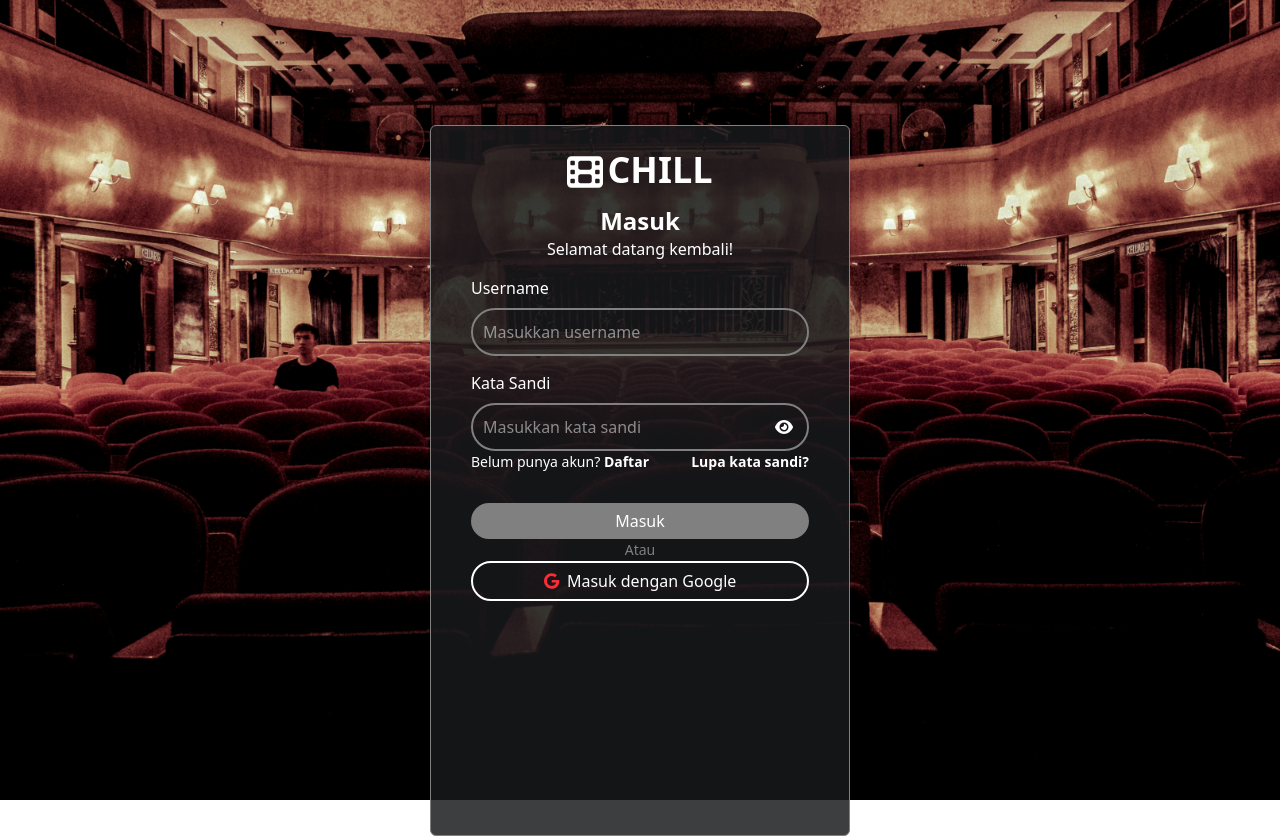
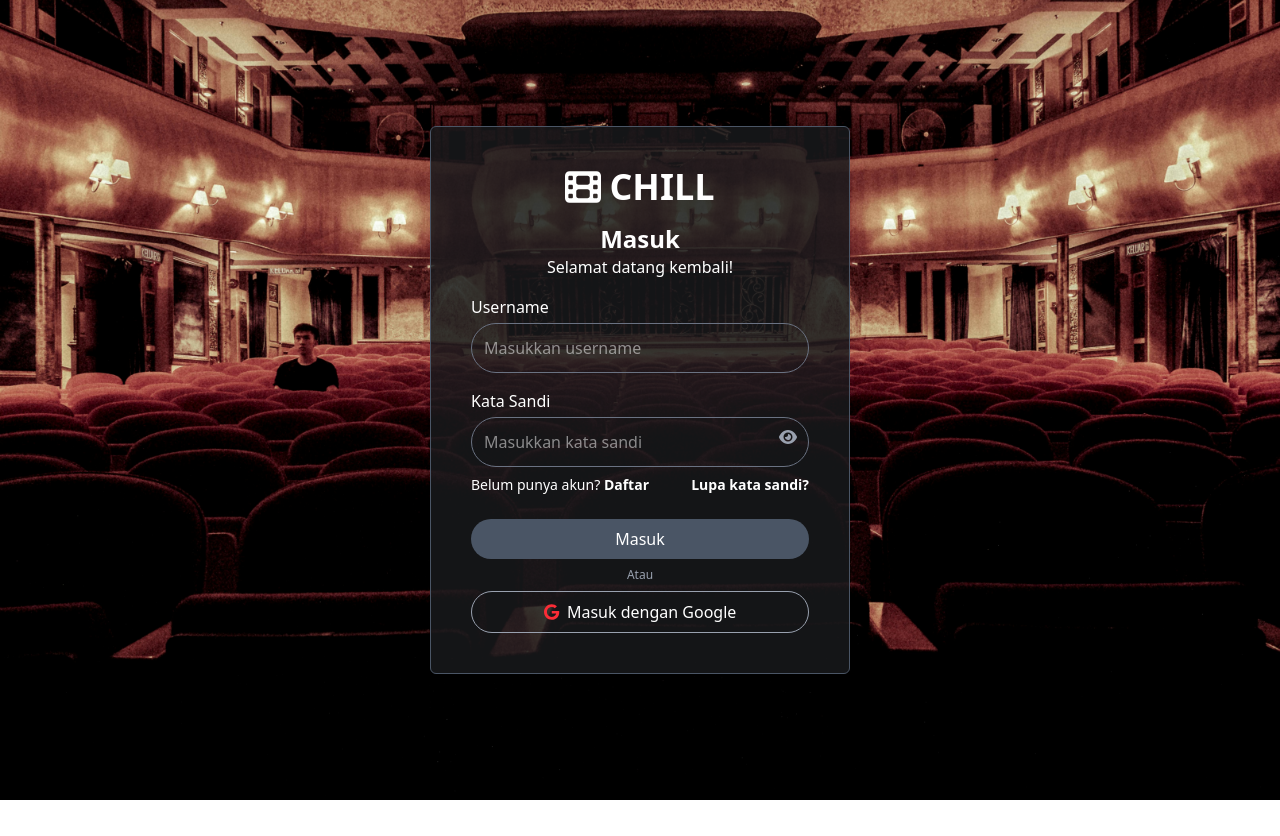
Before and after one commit to tatang111/mission1fe-harisenin, a React (Vite) app: page /masuk in a window 1280 px wide. After the commit the page ends 800 px from the top, so only its background shows below. Built offline with nearby package versions, Linux system fonts and the light colour scheme.

Commit message:
Update Fitur

```diff
--- a/src/components/ShowGenre.jsx
+++ b/src/components/ShowGenre.jsx
@@ -1,7 +1,7 @@
 import { faAngleDown } from "@fortawesome/free-solid-svg-icons";
 import { FontAwesomeIcon } from "@fortawesome/react-fontawesome";
 import { useState } from "react";
-import { GenreButton } from "./genreButton";
+import { GenreButton } from "./GenreButton";
 
 export const ShowGenre = () => {
   const [rotateAngle, setRotateAngle] = useState(false);
--- a/src/pages/Daftar.jsx
+++ b/src/pages/Daftar.jsx
@@ -11,7 +11,7 @@ export const Daftar = () => {
   const [showPassword, setShowPassword] = useState(false);
   const [error, setError] = useState("");
   const confirmPasswordRef = useRef(null);
-  const navigate = useNavigate()
+  const navigate = useNavigate();
 
   const handleDaftarClick = (e) => {
     e.preventDefault();
@@ -32,97 +32,91 @@ export const Daftar = () => {
       password: password,
     };
     localStorage.setItem("infoUser", JSON.stringify(userIdentity));
-    navigate("/masuk")
+    navigate("/masuk");
   };
 
   return (
-    <div className="forbglayar bg-[url(/auth/daftar.jpg)] flex justify-center pt-[1px] relative md:items-center h-screen">
-      <form className="forForm w-90/100 max-w-[420px] overflow-y-hidden mt-[50px] md:mt-[0px] border border-gray-500 md:h-98/100 h-67/100 p-[40px] pt-[20px] md:pt-[13px] flex flex-col gap-[15px] rounded-md bg-[#181A1CD6] text-white top-25 md:top-0 relative">
-        <h1 className="text-center flex justify-center mt-4 gap-1 text-4xl font-bold">
+    <div className="bg-[url(/auth/daftar.jpg)] bg-cover bg-center flex justify-center items-start md:items-center min-h-screen p-4">
+      <form className="w-full max-w-[420px] border border-gray-600 p-6 md:p-10 flex flex-col gap-4 rounded-md bg-[#181A1CD6] text-white">
+        <div className="text-center mt-2 md:mt-0">
+          <h1 className="text-3xl md:text-4xl font-bold flex justify-center items-center gap-2">
             <FontAwesomeIcon icon={faFilm} />
-          <span className="-pb-4 flex items-center -mt-1">CHILL</span>
+            <span>CHILL</span>
           </h1>
-
+        </div>
         <div className="text-center">
-          <h1 className="text-2xl font-semibold">Daftar</h1>
-          <h1>Selamat datang!</h1>
+          <h1 className="text-xl md:text-2xl font-semibold">Daftar</h1>
+          <p className="text-sm md:text-base">Selamat datang!</p>
         </div>
-
-        <div className="username">
-          <label className="flex gap-2 flex-col">
-            Username
+        <div>
+          <label className="flex flex-col gap-1">
+            <span className="text-sm md:text-base">Username</span>
             <input
               value={username}
               onChange={(e) => setUsername(e.target.value)}
               placeholder="Masukkan username"
-              type="text"
-              className="p-[10px] border-gray-500 border-2 rounded-full bg-transparent"
+              className="w-full p-2 md:p-3 border border-gray-500 rounded-full bg-transparent text-sm md:text-base"
             />
           </label>
         </div>
-
-        <div className="kata-password flex flex-col gap-[15px]">
-          <label className="flex gap-2 flex-col relative">
-            Kata Sandi
+        <div className="flex flex-col gap-4">
+          <label className="flex flex-col gap-1 relative">
+            <span className="text-sm md:text-base">Kata Sandi</span>
             <input
               value={password}
               onChange={(e) => setPassword(e.target.value)}
-              placeholder="Masukkan kata password"
-              type={`${showPassword ? "text" : "password"}`}
-              className="p-[10px] border-gray-500 border-2 rounded-full bg-transparent"
+              placeholder="Masukkan password"
+              type={showPassword ? "text" : "password"}
+              className="w-full p-2 md:p-3 border border-gray-500 rounded-full bg-transparent text-sm md:text-base"
             />
             <FontAwesomeIcon
+              icon={showPassword ? faEyeSlash : faEye}
               onClick={() => setShowPassword(!showPassword)}
-              className="fa-regular fa-eye-slash absolute right-4 cursor-pointer top-12"
-              icon={showPassword ? faEyeSlash : faEye}
+              className="absolute right-3 top-9 md:top-10 cursor-pointer text-gray-400"
             />
           </label>
-
-          <label className="flex gap-2 flex-col relative">
-            <div className="flex gap-2">
+          <label className="flex flex-col gap-1">
+            <div className="flex items-center gap-2">
+              <span className="text-sm md:text-base">
                 Konfirmasi Kata Sandi
-              <span className="text-red-400">{error}</span>
+              </span>
+              {error && <span className="text-red-500 text-xs">{error}</span>}
             </div>
             <input
               ref={confirmPasswordRef}
               value={passwordConfirm}
               onChange={(e) => setPasswordConfirm(e.target.value)}
-              placeholder="Konfirmasi kata password"
+              placeholder="Konfirmasi password"
               type="password"
-              className="p-[10px] border-gray-500 border-2 rounded-full bg-transparent"
+              className="w-full p-2 md:p-3 border border-gray-500 rounded-full bg-transparent text-sm md:text-base"
             />
           </label>
         </div>
-
-        <div className="flex justify-between relative md:text-md text-sm -mt-[14px] mb-4">
-          <h1>
-            Sudah punya akun?
-            <Link to="/masuk" className="font-bold cursor-pointer hover:underline">
-              {" "}
+        <div className="text-xs md:text-sm -mt-2">
+          <p>
+            Sudah punya akun?{" "}
+            <Link to="/masuk" className="font-semibold hover:underline">
               Masuk
             </Link>
-          </h1>
+          </p>
         </div>
-
-        <div className="flex flex-col gap-1">
+        <div className="flex flex-col gap-2">
           <button
-            onClick={(e) => handleDaftarClick(e)}
             type="submit"
-            className="p-[6px] border-white w-full rounded-full cursor-pointer hover:underline bg-gray-500"
+            onClick={handleDaftarClick}
+            className="w-full py-2 bg-gray-600 hover:bg-gray-700 rounded-full text-sm md:text-base"
           >
             Daftar
           </button>
 
-          <p
-            className="text-gray-500 text-sm text-center"
-            style={{ lineHeight: "14px" }}
+          <p className="text-center text-gray-400 text-xs">Atau</p>
+
+          <button
+            type="button"
+            className="w-full py-2 border border-gray-400 hover:bg-gray-800 rounded-full flex items-center justify-center gap-2 text-sm md:text-base"
           >
-            Atau
-          </p>
-
-          <button className="border-2 p-[6px] border-white w-full rounded-full cursor-pointer hover:underline">
-            <FontAwesomeIcon className="text-red-500 mr-2" icon={faGoogle} />
-            Masuk dengan Google
+            <FontAwesomeIcon icon={faGoogle} className="text-red-500" />
+            <span>Masuk dengan Google</span>
           </button>
         </div>
       </form>
--- a/src/pages/Masuk.jsx
+++ b/src/pages/Masuk.jsx
@@ -13,7 +13,7 @@ export const Masuk = () => {
   const [password, setPassword] = useState("");
   const [showPassword, setShowPassword] = useState(false);
   const [error, setError] = useState("");
-  const navigate = useNavigate()
+  const navigate = useNavigate();
 
   const handleMasukClick = (e) => {
     e.preventDefault();
@@ -23,96 +23,87 @@ export const Masuk = () => {
     if (infoUser.username !== username || infoUser.password !== password) {
       setUsername("");
       setPassword("");
-      setError("Username Atau Password Salah!")
+      setError("Username Atau Password Salah!");
       return;
     }
 
-    navigate("/beranda")
+    navigate("/beranda");
   };
 
   return (
-    <div className="forbglayar bg-[url(/auth/daftar.jpg)] flex justify-center pt-[1px] relative md:items-center h-screen">
+    <div className="bg-[url(/auth/daftar.jpg)] bg-cover bg-center flex justify-center items-start md:items-center min-h-screen p-4">
       <form
-        onSubmit={(e) => handleMasukClick(e)}
-        className="forForm w-90/100 max-w-[420px] overflow-y-hidden mt-[80px] md:mt-[0px] border border-[gray] md:h-89/100 h-60/100 top-20 relative p-[40px] pt-[28px] flex flex-col gap-[15px] rounded-md bg-[#181A1CD6] text-white"
+        onSubmit={handleMasukClick}
+        className="w-full max-w-[420px] border border-gray-600 p-6 md:p-10 flex flex-col gap-4 rounded-md bg-[#181A1CD6] text-white"
       >
-        <h1 className="text-center flex justify-center gap-1 text-4xl font-[700]">
-          <FontAwesomeIcon icon={faFilm} />
-          <span className="-pb-4 flex items-center -mt-1">CHILL</span>
-        </h1>
-
         <div className="text-center">
-          <h1 className="text-2xl font-[650]">Masuk</h1>
-          <h1>Selamat datang kembali!</h1>
+          <h1 className="text-3xl md:text-4xl font-bold flex justify-center items-center gap-2">
+            <FontAwesomeIcon icon={faFilm} />
+            <span>CHILL</span>
+          </h1>
         </div>
-
-        <div className="username">
-          <label className="flex gap-2 flex-col">
-            <div className="flex gap-2">
-              <span>Username</span>
-              <span className="text-red-500 ">{error}</span>
+        <div className="text-center">
+          <h1 className="text-xl md:text-2xl font-semibold">Masuk</h1>
+          <p className="text-sm md:text-base">Selamat datang kembali!</p>
+        </div>
+        <div>
+          <label className="flex flex-col gap-1">
+            <div className="flex items-center gap-2">
+              <span className="text-sm md:text-base">Username</span>
+              {error && (
+                <span className="text-red-500 text-xs md:text-sm">{error}</span>
+              )}
             </div>
-
             <input
               value={username}
               onChange={(e) => setUsername(e.target.value)}
               placeholder="Masukkan username"
-              type="text"
-              className="p-[10px] border-[gray] border-[2px] rounded-full bg-transparent"
+              className="w-full p-2 md:p-3 border border-gray-500 rounded-full bg-transparent text-sm md:text-base"
             />
           </label>
         </div>
-
-        <div className="username">
-          <label className="flex gap-2 flex-col relative">
-            Kata Sandi
+        <div>
+          <label className="flex flex-col gap-1 relative">
+            <span className="text-sm md:text-base">Kata Sandi</span>
             <input
               value={password}
               onChange={(e) => setPassword(e.target.value)}
               placeholder="Masukkan kata sandi"
               type={showPassword ? "text" : "password"}
-              className="p-[10px] border-[gray] border-[2px] rounded-full bg-transparent"
+              className="w-full p-2 md:p-3 border border-gray-500 rounded-full bg-transparent text-sm md:text-base"
             />
             <FontAwesomeIcon
               icon={showPassword ? faEyeSlash : faEye}
               onClick={() => setShowPassword(!showPassword)}
-              className="absolute right-4 cursor-pointer top-12"
+              className="absolute right-3 top-9 md:top-10 cursor-pointer text-gray-400"
             />
           </label>
         </div>
-
-        <div className="flex justify-between relative md:text-md text-sm -mt-[14px] mb-4">
-          <h1>
+        <div className="flex justify-between text-xs md:text-sm -mt-2 mb-2">
+          <p>
             Belum punya akun?{" "}
-            <Link
-              to="/daftar"
-              className="font-bold cursor-pointer hover:underline"
-            >
+            <Link to="/daftar" className="font-semibold hover:underline">
               Daftar
             </Link>
-          </h1>
-          <h1 className="font-[600] hover:underline cursor-pointer">
+          </p>
+          <button className="font-semibold hover:underline">
             Lupa kata sandi?
-          </h1>
+          </button>
         </div>
-
-        <div className="flex flex-col gap-1">
+        <div className="flex flex-col gap-2">
           <button
             type="submit"
-            onClick={(e) => handleMasukClick(e)}
-            className="p-[6px] border-white w-full rounded-full cursor-pointer hover:underline bg-[gray]"
+            className="w-full py-2 bg-gray-600 hover:bg-gray-700 rounded-full text-sm md:text-base"
           >
             Masuk
           </button>
-          <h1
-            style={{ lineHeight: "14px" }}
-            className="text-[gray] text-sm text-center"
+          <p className="text-center text-gray-400 text-xs">Atau</p>
+          <button
+            type="button"
+            className="w-full py-2 border border-gray-400 hover:bg-gray-800 rounded-full flex items-center justify-center gap-2 text-sm md:text-base"
           >
-            Atau
-          </h1>
-          <button className="border-2 p-[6px] border-white w-full rounded-full cursor-pointer hover:underline">
-            <FontAwesomeIcon icon={faGoogle} className="text-red-500 mr-2" />
-            Masuk dengan Google
+            <FontAwesomeIcon icon={faGoogle} className="text-red-500" />
+            <span>Masuk dengan Google</span>
           </button>
         </div>
       </form>
```
Also changed, not shown: src/components/GenreButton.jsx (indentation only), 1 other file (tests, documents, lock files or other folders). Lines whose indentation alone changed are shown as unchanged.
